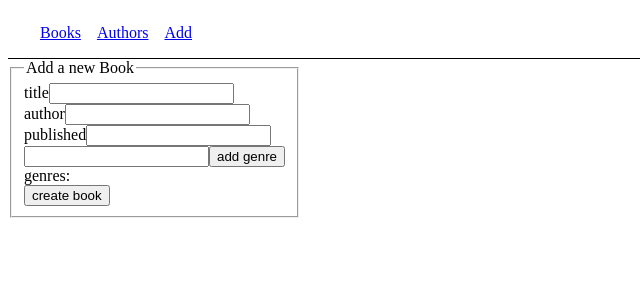
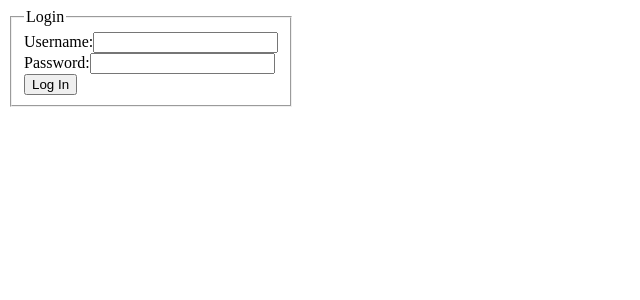
Before and after one commit to degenone/FSO-part8, a React (Vite) app in the folder library-frontend/: page /add in a window 1280 px wide. Shown: the top 300 px of the page, without its empty margins (0-640 px from the left). Built offline with nearby package versions, Linux system fonts and the light colour scheme.

Commit message:
exercises 8.17 & 8.18 done

```diff
--- a/library-frontend/src/App.jsx
+++ b/library-frontend/src/App.jsx
@@ -2,13 +2,41 @@ import { Routes, Route, Link } from 'react-router-dom';
 import Books from './components/Books';
 import Authors from './components/Authors';
 import NewBook from './components/NewBook';
+import { useEffect, useState } from 'react';
+import LoginForm from './components/LoginForm';
+import Notification from './components/Notification';
+import { USER_KEY } from './constants';
+import { useApolloClient } from '@apollo/client';
 
 function App() {
+    const [loggedIn, setLoggedIn] = useState(false);
+    const [message, setMessage] = useState('');
+    const client = useApolloClient();
     const navStyle = {
         display: 'flex',
         gap: '1rem',
         padding: '1rem 2rem',
         borderBottom: '1px solid',
+    };
+    const notify = (message) => {
+        setMessage(message);
+        setTimeout(() => {
+            setMessage('');
+        }, 3500);
+    };
+    useEffect(() => setLoggedIn(Boolean(localStorage.getItem(USER_KEY))), []);
+    if (!loggedIn) {
+        return (
+            <div>
+                <Notification message={message} />
+                <LoginForm setLoggedIn={setLoggedIn} notify={notify} />
+            </div>
+        );
+    }
+    const handleLogout = () => {
+        setLoggedIn(false);
+        localStorage.removeItem(USER_KEY);
+        client.resetStore();
     };
     return (
         <div>
@@ -16,12 +44,22 @@ function App() {
                 <Link to='/'>Books</Link>
                 <Link to='/authors'>Authors</Link>
                 <Link to='/add'>Add</Link>
+                <button
+                    style={{ marginInlineStart: 'auto' }}
+                    type='button'
+                    onClick={handleLogout}>
+                    Logout
+                </button>
             </nav>
+            <Notification message={message} />
             <main>
                 <Routes>
                     <Route path='/' element={<Books />} />
-                    <Route path='/authors' element={<Authors />} />
-                    <Route path='/add' element={<NewBook />} />
+                    <Route
+                        path='/authors'
+                        element={<Authors notify={notify} />}
+                    />
+                    <Route path='/add' element={<NewBook notify={notify} />} />
                 </Routes>
             </main>
         </div>
--- a/library-frontend/src/components/Authors.jsx
+++ b/library-frontend/src/components/Authors.jsx
@@ -2,20 +2,20 @@ import { useQuery } from '@apollo/client';
 import { ALL_AUTHORS } from '../queries';
 import BirthYearForm from './BirthYearForm';
 
-const Authors = () => {
+const Authors = (props) => {
     const { data, loading } = useQuery(ALL_AUTHORS);
     if (loading) {
         return <div>Loading authors...</div>;
     }
     return (
         <div>
-            <h2>authors</h2>
+            <h2>Authors</h2>
             <table>
                 <tbody>
                     <tr>
-                        <th></th>
-                        <th>born</th>
-                        <th>books</th>
+                        <th>Name</th>
+                        <th>Born</th>
+                        <th>Books published</th>
                     </tr>
                     {data.allAuthors.map((a) => (
                         <tr key={a.id}>
@@ -26,7 +26,10 @@ const Authors = () => {
                     ))}
                 </tbody>
             </table>
-            <BirthYearForm authors={data.allAuthors.map((a) => a.name)} />
+            <BirthYearForm
+                authors={data.allAuthors.map((a) => a.name)}
+                notify={props.notify}
+            />
         </div>
     );
 };
--- a/library-frontend/src/components/BirthYearForm.jsx
+++ b/library-frontend/src/components/BirthYearForm.jsx
@@ -4,7 +4,7 @@ import { EDIT_AUTHOR } from '../queries';
 import Select from 'react-select';
 
 const BirthYearForm = (props) => {
-    const { authors } = props;
+    const { authors, notify } = props;
     const options = authors.map((a) => ({ value: a, label: a }));
     const [name, setName] = useState(null);
     const [year, setYear] = useState('');
@@ -16,11 +16,12 @@ const BirthYearForm = (props) => {
             const messages = error.graphQLErrors
                 .map((e) => e.message)
                 .join(', ');
-            console.error('messages', messages);
+            notify(messages);
         },
     });
     const handleSubmit = (e) => {
         e.preventDefault();
+        if (!name) return;
         editAuthor({
             variables: { name: name.value, setBornTo: +year },
         });
--- a/library-frontend/src/components/Books.jsx
+++ b/library-frontend/src/components/Books.jsx
@@ -8,14 +8,13 @@ const Books = () => {
     }
     return (
         <div>
-            <h2>books</h2>
-
+            <h2>Books</h2>
             <table>
                 <tbody>
                     <tr>
-                        <th></th>
-                        <th>author</th>
-                        <th>published</th>
+                        <th>Title</th>
+                        <th>Author</th>
+                        <th>Published</th>
                     </tr>
                     {data.allBooks.map((a) => (
                         <tr key={a.title}>
--- /dev/null
+++ b/library-frontend/src/components/LoginForm.jsx
@@ -0,0 +1,67 @@
+import { useMutation } from '@apollo/client';
+import { useEffect, useState } from 'react';
+import { LOGIN } from '../queries';
+import { USER_KEY } from '../constants';
+
+const LoginForm = (props) => {
+    const { setLoggedIn, notify } = props;
+    const [username, setUsername] = useState('');
+    const [password, setPassword] = useState('');
+    const [login, result] = useMutation(LOGIN, {
+        onCompleted: () => {
+            setUsername('');
+            setPassword('');
+        },
+        onError: (error) => {
+            const messages = error.graphQLErrors
+                .map((e) => e.message)
+                .join(', ');
+            notify(messages);
+        },
+    });
+    useEffect(() => {
+        if (result.data) {
+            const token = result.data.login.value;
+            localStorage.setItem(USER_KEY, token);
+            setLoggedIn(Boolean(token));
+        }
+    }, [result.data, setLoggedIn]);
+    const handleSubmit = (e) => {
+        e.preventDefault();
+        login({ variables: { username, password } });
+    };
+    return (
+        <div>
+            <form onSubmit={handleSubmit} style={{ width: 'max-content' }}>
+                <fieldset>
+                    <legend>Login</legend>
+                    <div>
+                        <label htmlFor='username'>Username:</label>
+                        <input
+                            type='text'
+                            name='username'
+                            id='username'
+                            value={username}
+                            onChange={({ target }) => setUsername(target.value)}
+                        />
+                    </div>
+                    <div>
+                        <label htmlFor='password'>Password:</label>
+                        <input
+                            type='password'
+                            name='password'
+                            id='password'
+                            value={password}
+                            onChange={({ target }) => setPassword(target.value)}
+                        />
+                    </div>
+                    <div>
+                        <input type='submit' value='Log In' />
+                    </div>
+                </fieldset>
+            </form>
+        </div>
+    );
+};
+
+export default LoginForm;
--- a/library-frontend/src/components/NewBook.jsx
+++ b/library-frontend/src/components/NewBook.jsx
@@ -2,7 +2,8 @@ import { useMutation } from '@apollo/client';
 import { useState } from 'react';
 import { ADD_BOOK, ALL_AUTHORS, ALL_BOOKS } from '../queries';
 
-const NewBook = () => {
+const NewBook = (props) => {
+    const { notify } = props;
     const [title, setTitle] = useState('');
     const [author, setAuthor] = useState('');
     const [published, setPublished] = useState('');
@@ -21,10 +22,9 @@ const NewBook = () => {
             const messages = error.graphQLErrors
                 .map((e) => e.message)
                 .join(', ');
-            console.error('messages', messages);
+            notify(messages);
         },
     });
-
     const submit = async (e) => {
         e.preventDefault();
         createBook({
@@ -36,12 +36,10 @@ const NewBook = () => {
             },
         });
     };
-
     const addGenre = () => {
         setGenres(genres.concat(genre));
         setGenre('');
     };
-
     return (
         <div>
             <form onSubmit={submit} style={{ width: 'max-content' }}>
--- /dev/null
+++ b/library-frontend/src/components/Notification.jsx
@@ -0,0 +1,13 @@
+const Notification = (props) => {
+    const { message } = props;
+    if (!message) return null;
+    const style = {
+        padding: '1.5rem 1rem',
+        color: 'firebrick',
+        border: '3px solid',
+        borderRadius: '0.5rem',
+    };
+    return <div style={style}>{message}</div>;
+};
+
+export default Notification;
--- /dev/null
+++ b/library-frontend/src/constants.js
@@ -0,0 +1 @@
+export const USER_KEY = 'library-user-token';
--- a/library-frontend/src/main.jsx
+++ b/library-frontend/src/main.jsx
@@ -1,11 +1,30 @@
 import ReactDOM from 'react-dom/client';
 import App from './App.jsx';
 import { BrowserRouter as Router } from 'react-router-dom';
-import { ApolloClient, ApolloProvider, InMemoryCache } from '@apollo/client';
+import {
+    ApolloClient,
+    ApolloProvider,
+    InMemoryCache,
+    createHttpLink,
+} from '@apollo/client';
+import { setContext } from '@apollo/client/link/context';
+import { USER_KEY } from './constants.js';
+
+const authLink = setContext((_, { headers }) => {
+    const token = localStorage.getItem(USER_KEY);
+    return {
+        headers: {
+            ...headers,
+            Authorization: token ? `Bearer ${token}` : null,
+        },
+    };
+});
+
+const httpLink = createHttpLink({ uri: 'http://localhost:4000' });
 
 const client = new ApolloClient({
-    uri: 'http://localhost:4000',
     cache: new InMemoryCache(),
+    link: authLink.concat(httpLink),
 });
 
 ReactDOM.createRoot(document.getElementById('root')).render(
--- a/library-frontend/src/queries.js
+++ b/library-frontend/src/queries.js
@@ -59,3 +59,11 @@ export const EDIT_AUTHOR = gql`
         }
     }
 `;
+
+export const LOGIN = gql`
+    mutation Login($username: String!, $password: String!) {
+        login(username: $username, password: $password) {
+            value
+        }
+    }
+`;
```
Also changed, not shown: 1 other file (tests, documents, lock files or other folders).
